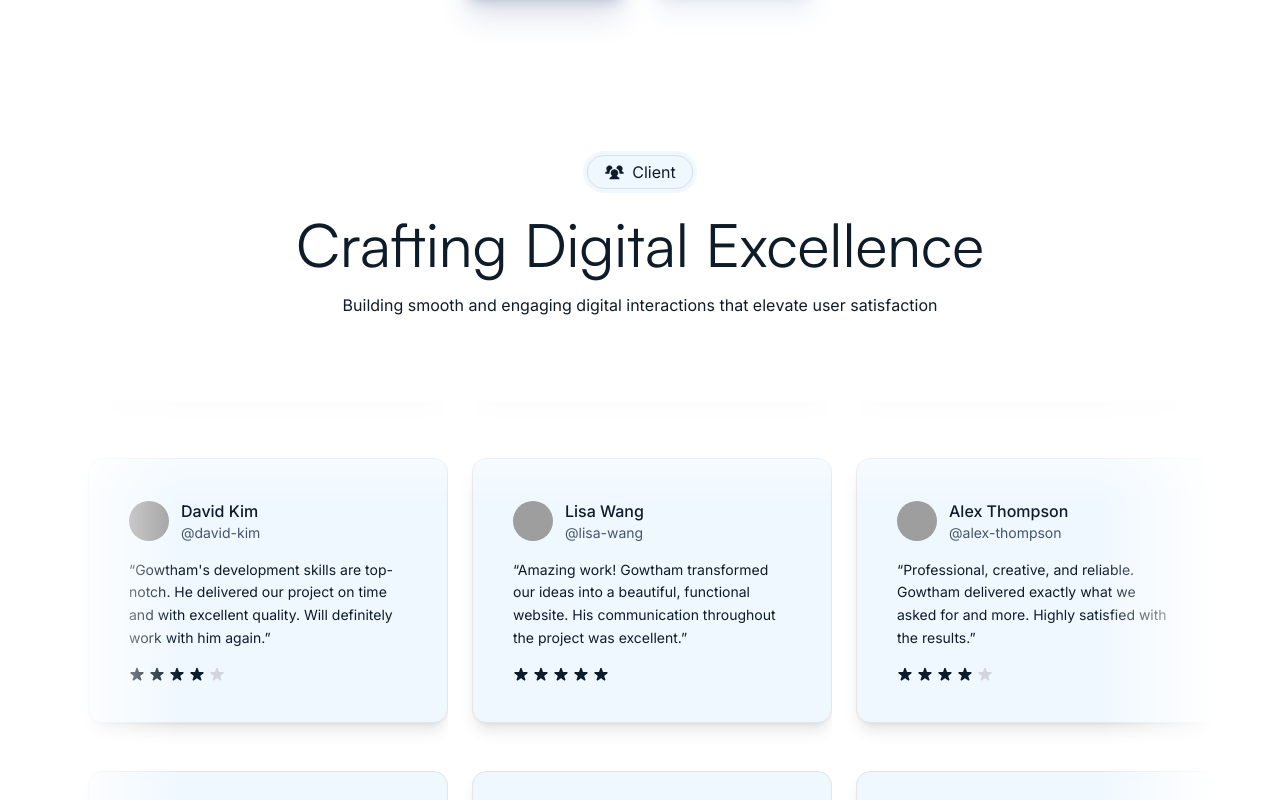
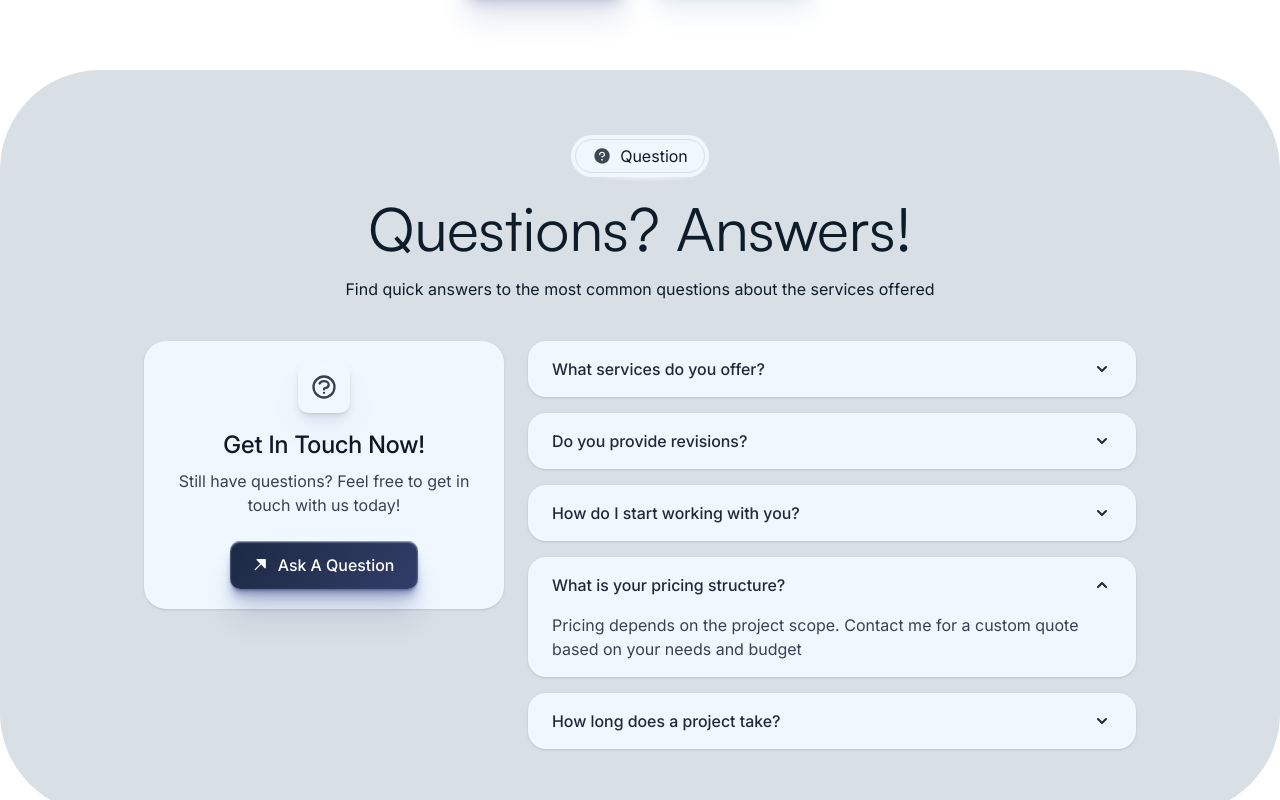
Before and after one commit to 007Gowtham/My-Portfolio, a Next.js app in the folder my-portfolio/: page / in a window 1280 px wide. Shown: the part 4360-5160 px from the top of the page. Built offline with nearby package versions, Linux system fonts and the light colour scheme; grey boxes are pictures that could not be loaded; a web font is replaced by a local one.

Commit message:
refactor: Remove SkillsShowcase component and clean up imports in Home page

```diff
--- a/my-portfolio/src/app/page.tsx
+++ b/my-portfolio/src/app/page.tsx
@@ -12,7 +12,6 @@ import About from "@/pages/about";
 import ComparisonSection from "@/pages/coding";
 import Process from "@/pages/process";
 import Questions from "@/pages/questions";
-import SkillsShowcase from "@/pages/skills";
 import Testimonials from "@/pages/testimonials";
 import Footer from "@/pages/footer";
 import { SmoothCursor } from "@/components/ui/smooth-cursor";
@@ -53,7 +52,7 @@ export default function Home() {
           <About />
           <ComparisonSection />
           <Process />
-          <SkillsShowcase />
+
           <Questions />
           <Testimonials />
           <Footer />
--- a/my-portfolio/src/pages/skills.tsx
+++ /dev/null
@@ -1,256 +0,0 @@
-'use client';
-import React from 'react';
-import { motion } from 'framer-motion';
-import Image from 'next/image';
-import { Header } from '@/components/sections/ui';
-import { dummyTestimonials } from '@/lib/dummyData';
-import { cn } from "@/lib/utils";
-import { ComponentPropsWithoutRef } from "react";
-
-// ==================== MARQUEE COMPONENT ====================
-interface MarqueeProps extends ComponentPropsWithoutRef<"div"> {
-  className?: string;
-  reverse?: boolean;
-  pauseOnHover?: boolean;
-  children: React.ReactNode;
-  vertical?: boolean;
-  repeat?: number;
-}
-
-function Marquee({
-  className,
-  reverse = false,
-  pauseOnHover = false,
-  children,
-  vertical = false,
-  repeat = 4,
-  ...props
-}: MarqueeProps) {
-  return (
-    <div
-      {...props}
-      className={cn(
-        "group flex overflow-hidden p-2 [--duration:40s] [--gap:1rem] [gap:var(--gap)]",
-        {
-          "flex-row": !vertical,
-          "flex-col": vertical,
-        },
-        className,
-      )}
-    >
-      {Array(repeat)
-        .fill(0)
-        .map((_, i) => (
-          <div
-            key={i}
-            className={cn("flex shrink-0 justify-around [gap:var(--gap)]", {
-              "animate-marquee flex-row": !vertical,
-              "animate-marquee-vertical flex-col": vertical,
-              "group-hover:[animation-play-state:paused]": pauseOnHover,
-              "[animation-direction:reverse]": reverse,
-            })}
-          >
-            {children}
-          </div>
-        ))}
-    </div>
-  );
-}
-
-// ==================== REVIEW CARD COMPONENT (Document 2 Style) ====================
-const ReviewCard = ({
-  img,
-  name,
-  username,
-  body,
-  linkedinLink,
-  rating,
-}: {
-  img: string;
-  name: string;
-  username: string;
-  body: string;
-  linkedinLink: string;
-  rating: number;
-}) => {
-  const handleCardClick = () => {
-    window.open(linkedinLink, '_blank', 'noopener,noreferrer');
-  };
-
-  return (
-    <motion.figure
-      whileHover={{ scale: 1.03 }}
-      transition={{ type: "spring", stiffness: 300 }}
-      onClick={handleCardClick}
-      className="relative w-64 sm:w-72 md:w-80 lg:w-80 xl:w-90 2xl:w-[380px] m-2 sm:m-3 md:m-4 p-6 sm:p-8 md:p-10 bg-[#F0F8FF] cursor-pointer overflow-hidden rounded-xl border shadow-lg hover:shadow-2xl transition-all duration-300"
-    >
-      <div className="flex flex-row text-[#0E1C29] items-center gap-3">
-        <Image
-          className="rounded-full w-8 h-8 sm:w-10 sm:h-10 md:w-10 md:h-10 object-cover"
-          alt={`${name}'s avatar`}
-          src={img}
-          width={40}
-          height={40}
-        />
-        <div className="flex flex-col">
-          <figcaption className="text-sm sm:text-base font-medium">{name}</figcaption>
-          <p className="text-xs sm:text-sm text-slate-600">{username}</p>
-        </div>
-      </div>
-
-      <blockquote className="mt-3 sm:mt-4 text-xs sm:text-sm leading-relaxed text-[#0E1C29]">
-        <q>{body}</q>
-      </blockquote>
-
-      {/* Rating stars */}
-      <div className="flex items-center gap-1 mt-4">
-        {Array.from({ length: 5 }).map((_, i) => (
-          <svg
-            key={i}
-            className={`w-4 h-4 transition-transform duration-300 ${
-              i < rating ? "text-[#0E1C29]" : "text-gray-300"
-            }`}
-            fill="currentColor"
-            viewBox="0 0 20 20"
-          >
-            <path d="M9.049 2.927c.3-.921 1.603-.921 1.902 0l1.286 3.967a1 1 0 00.95.69h4.175c.969 0 1.372 1.24.588 1.81l-3.383 2.46a1 1 0 00-.364 1.118l1.286 3.967c.3.921-.755 1.688-1.54 1.118l-3.383-2.46a1 1 0 00-1.175 0l-3.383 2.46c-.784.57-1.839-.197-1.54-1.118l1.286-3.967a1 1 0 00-.364-1.118L2.05 9.394c-.784-.57-.38-1.81.588-1.81h4.175a1 1 0 00.95-.69l1.286-3.967z" />
-          </svg>
-        ))}
-      </div>
-    </motion.figure>
-  );
-};
-
-// ==================== MAIN COMPONENT ====================
-const SkillsShowcase = () => {
-  const formData = dummyTestimonials;
-
-  // Transform testimonial data
-  const reviews = formData.map((testimonial) => {
-    const getImageUrl = () => {
-      if (testimonial.image) {
-        return testimonial.image;
-      }
-      return `https://ui-avatars.com/api/?name=${encodeURIComponent(testimonial.name)}&background=0E1C29&color=fff&size=128`;
-    };
-
-    const getUsername = () => {
-      try {
-        const url = new URL(testimonial.linkedin_link);
-        const pathSegments = url.pathname.split('/');
-        const inIndex = pathSegments.indexOf('in');
-        if (inIndex !== -1 && pathSegments[inIndex + 1]) {
-          return `@${pathSegments[inIndex + 1]}`;
-        }
-        return testimonial.linkedin_link;
-      } catch {
-        return testimonial.linkedin_link;
-      }
-    };
-
-    return {
-      img: getImageUrl(),
-      name: testimonial.name,
-      username: getUsername(),
-      body: testimonial.description,
-      linkedinLink: testimonial.linkedin_link,
-      rating: testimonial.rating
-    };
-  });
-
-  // Split reviews into columns
-  const splitIntoColumns = <T,>(arr: T[], numColumns: number) => {
-    const columns = Array.from({ length: numColumns }, () => [] as T[]);
-    arr.forEach((item, index) => {
-      columns[index % numColumns].push(item);
-    });
-    return columns;
-  };
-
-  const columns1 = splitIntoColumns(reviews, 1);
-  const columns2 = splitIntoColumns(reviews, 2);
-  const columns3 = splitIntoColumns(reviews, 3);
-
-  return (
-    <div className='w-full h-auto px-4 sm:px-6 md:px-8 lg:px-12 xl:px-16 py-10 sm:py-16 md:py-20 flex flex-col gap-8 sm:gap-10'>
-
-      <Header
-        title='Client'
-        heading='Crafting Digital Excellence'
-        description='Building smooth and engaging digital interactions that elevate user satisfaction'
-      />
-
-      {/* Marquee Section with Top/Bottom Masking */}
-      <div
-        className="relative flex h-[400px] sm:h-[500px] md:h-[600px] lg:h-[650px] xl:h-[700px] w-full flex-row items-center justify-center overflow-hidden"
-        style={{
-          maskImage:
-            "linear-gradient(to bottom, transparent 0%, black 15%, black 85%, transparent 100%), linear-gradient(to right, transparent 0%, black 10%, black 90%, transparent 100%)",
-          WebkitMaskImage:
-            "linear-gradient(to bottom, transparent 0%, black 15%, black 85%, transparent 100%), linear-gradient(to right, transparent 0%, black 10%, black 90%, transparent 100%)",
-          maskComposite: "intersect",
-          WebkitMaskComposite: "source-in",
-        }}
-      >
-        {/* Mobile: Single column */}
-        <div className="flex sm:hidden w-full justify-center">
-          <Marquee pauseOnHover vertical className="[--duration:25s]">
-            <div className="flex font-inter flex-col gap-4">
-              {columns1[0].map((review, index) => (
-                <ReviewCard key={`mobile-${index}`} {...review} />
-              ))}
-            </div>
-          </Marquee>
-        </div>
-
-        {/* Tablet: Two columns */}
-        <div className="hidden sm:flex xl:hidden font-inter w-full justify-center gap-4">
-          <Marquee pauseOnHover vertical className="[--duration:30s]">
-            <div className="flex font-inter flex-col gap-5">
-              {columns2[0].map((review, index) => (
-                <ReviewCard key={`tablet-1-${index}`} {...review} />
-              ))}
-            </div>
-          </Marquee>
-
-          <Marquee reverse pauseOnHover vertical className="[--duration:35s]">
-            <div className="flex font-inter flex-col gap-5">
-              {columns2[1].map((review, index) => (
-                <ReviewCard key={`tablet-2-${index}`} {...review} />
-              ))}
-            </div>
-          </Marquee>
-        </div>
-
-        {/* Desktop: Three columns */}
-        <div className="hidden xl:flex w-full justify-center">
-          <Marquee pauseOnHover vertical className="[--duration:35s]">
-            <div className="flex font-inter flex-col gap-6">
-              {columns3[0].map((review, index) => (
-                <ReviewCard key={`desktop-1-${index}`} {...review} />
-              ))}
-            </div>
-          </Marquee>
-
-          <Marquee reverse pauseOnHover vertical className="[--duration:40s]">
-            <div className="flex font-inter flex-col gap-6">
-              {columns3[1].map((review, index) => (
-                <ReviewCard key={`desktop-2-${index}`} {...review} />
-              ))}
-            </div>
-          </Marquee>
-
-          <Marquee pauseOnHover vertical className="[--duration:38s]">
-            <div className="flex font-inter flex-col gap-6">
-              {columns3[2].map((review, index) => (
-                <ReviewCard key={`desktop-3-${index}`} {...review} />
-              ))}
-            </div>
-          </Marquee>
-        </div>
-      </div>
-    </div>
-  );
-};
-
-export default SkillsShowcase;
```
